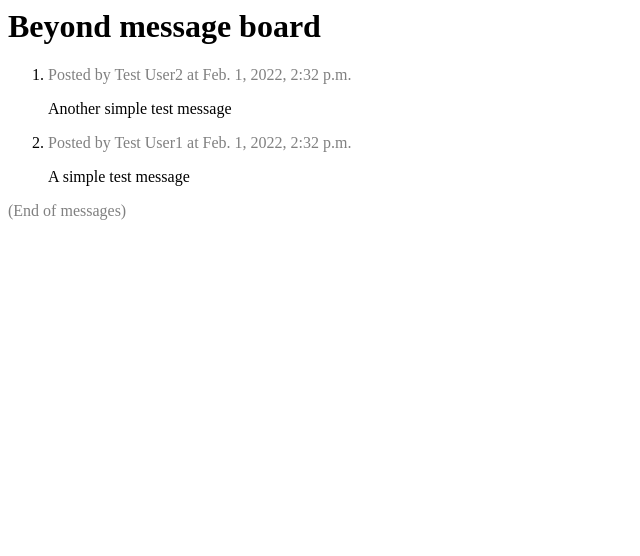
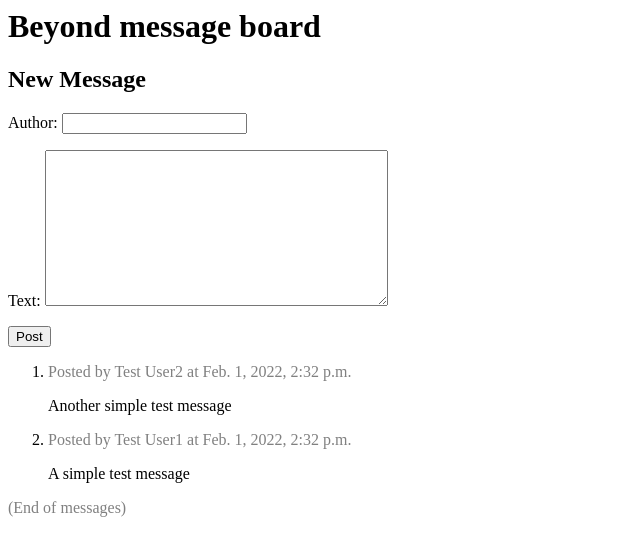
Before and after one commit to bennypowers/beyond-tutorial, a Django app: page / in a window 1280 px wide. Shown: the top 556 px of the page, without its empty margins (0-640 px from the left). Run offline with Django 4.2, Linux system fonts and the light colour scheme; data comes from the database, SQL or seed files in the repository.

Commit message:
feat: add input form for new messages

```diff
--- /dev/null
+++ b/msgboard/forms.py
@@ -0,0 +1,8 @@
+from django import forms
+from .models import Message
+
+
+class MessageForm(forms.ModelForm):
+    class Meta:
+        model = Message
+        fields = ('author', 'text')
--- a/msgboard/templates/msgboard/board.html
+++ b/msgboard/templates/msgboard/board.html
@@ -1,4 +1,5 @@
 <html lang="en">
+
 <head>
   <title>Beyond message board</title>
   <style>
@@ -8,11 +9,18 @@
     }
   </style>
 </head>
+
 <body>
   <header>
     <h1>Beyond message board</h1>
   </header>
   <main>
+    <form method="POST">
+      <h2>New Message</h2>
+      {% csrf_token %}
+      {{ form.as_p }}
+      <input type="submit" value="Post" />
+    </form>
     <ol>
       {% for message in messages %}
       <li class="message">
@@ -27,4 +35,5 @@
     <p class="eom">(End of messages)</p>
   </main>
 </body>
+
 </html>
--- a/msgboard/views.py
+++ b/msgboard/views.py
@@ -1,7 +1,19 @@
-from django.shortcuts import render
+from django.shortcuts import render, redirect
 from .models import Message
+from .forms import MessageForm
 
 
 def board(request):
     messages = Message.objects.order_by('-date')
-    return render(request, 'msgboard/board.html', {'messages': messages})
+    if request.method == "POST":
+        form = MessageForm(request.POST)
+        if form.is_valid():
+            form.save()
+            return redirect('board')
+    else:
+        form = MessageForm()
+
+    return render(request, 'msgboard/board.html', {
+        'messages': messages,
+        'form': form,
+    })
```
Lines whose indentation alone changed are shown as unchanged.
